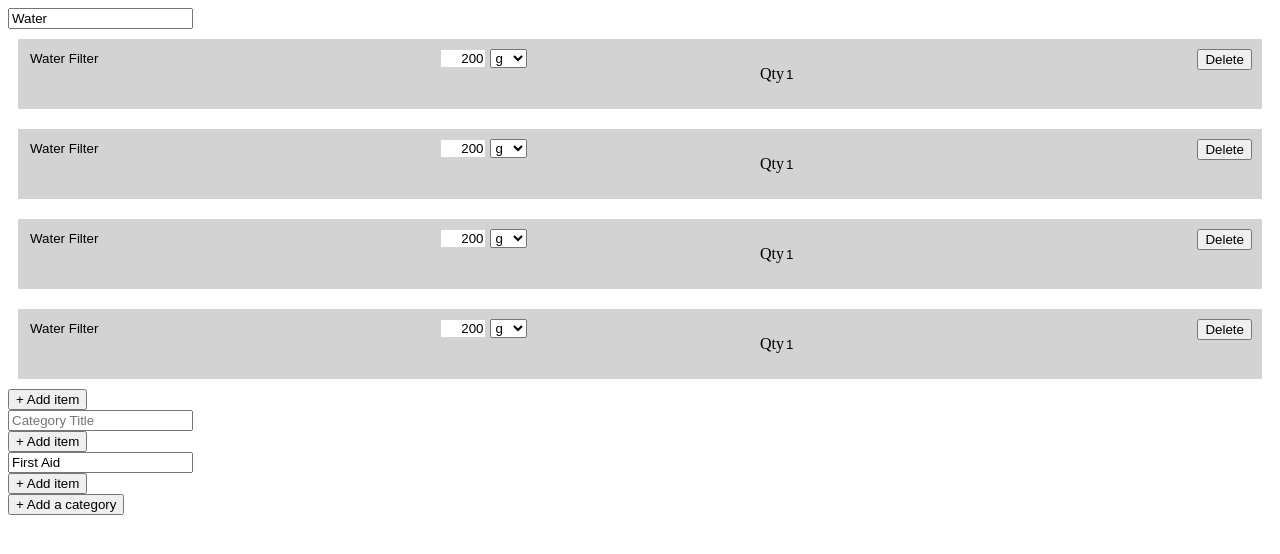
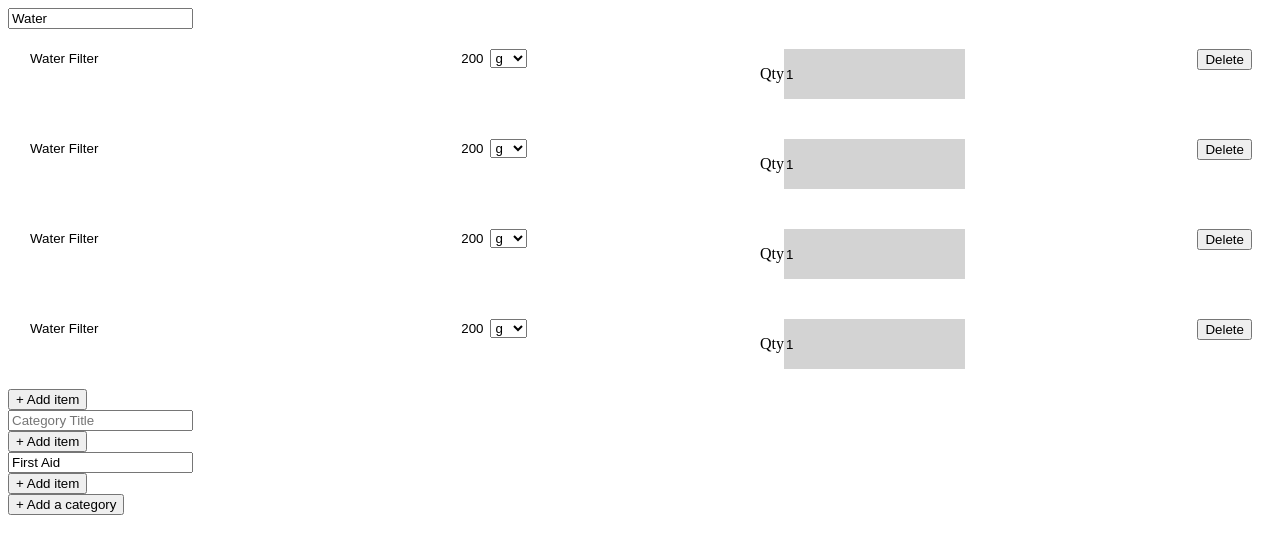
Before and after one commit to mitchHartigan/trekkr, a React (Create React App) app: page / in a window 1280 px wide. Shown: the top 554 px of the page. Built offline with nearby package versions, Linux system fonts and the light colour scheme.

Commit message:
refactor: tweaked Item.elem styling

```diff
--- a/src/pack/Item/Item.elem.js
+++ b/src/pack/Item/Item.elem.js
@@ -1,4 +1,7 @@
 import styled from "styled-components";
+
+const colorPrimary = "transparent";
+const colorSecondary = "lightgrey";
 
 export const ItemContainer = styled.div`
   margin: 10px;
@@ -6,5 +9,16 @@ export const ItemContainer = styled.div`
   display: flex;
   flex-direction: row;
   justify-content: space-between;
-  background-color: ${props => (props.isDragging ? "grey" : "lightgrey")};
+  background-color: ${props =>
+    props.isDragging ? colorSecondary : colorPrimary};
+  transition: background-color 0.1s ease-out;
+  &: hover {
+    background-color: ${colorSecondary};
+    transition: none;
+  }
 `;
+
+export const ItemInput = styled.input`
+  background-color: ${props =>
+    props.isDragging ? colorSecondary : colorPrimary};
+`;
--- a/src/pack/Item/Item.js
+++ b/src/pack/Item/Item.js
@@ -1,7 +1,7 @@
 import React, { Component } from "react";
 import { Draggable } from "react-beautiful-dnd";
 import "./_item.scss";
-import { ItemContainer } from "./Item.elem";
+import { ItemContainer, ItemInput } from "./Item.elem";
 
 export default class Item extends Component {
   constructor(props) {
@@ -35,8 +35,9 @@ export default class Item extends Component {
             ref={provided.innerRef}
           >
             <div>
-              <input
+              <ItemInput
                 className="item__input"
+                isDragging={snapshot.isDragging}
                 type="text"
                 name="name"
                 placeholder={"Name"}
```
